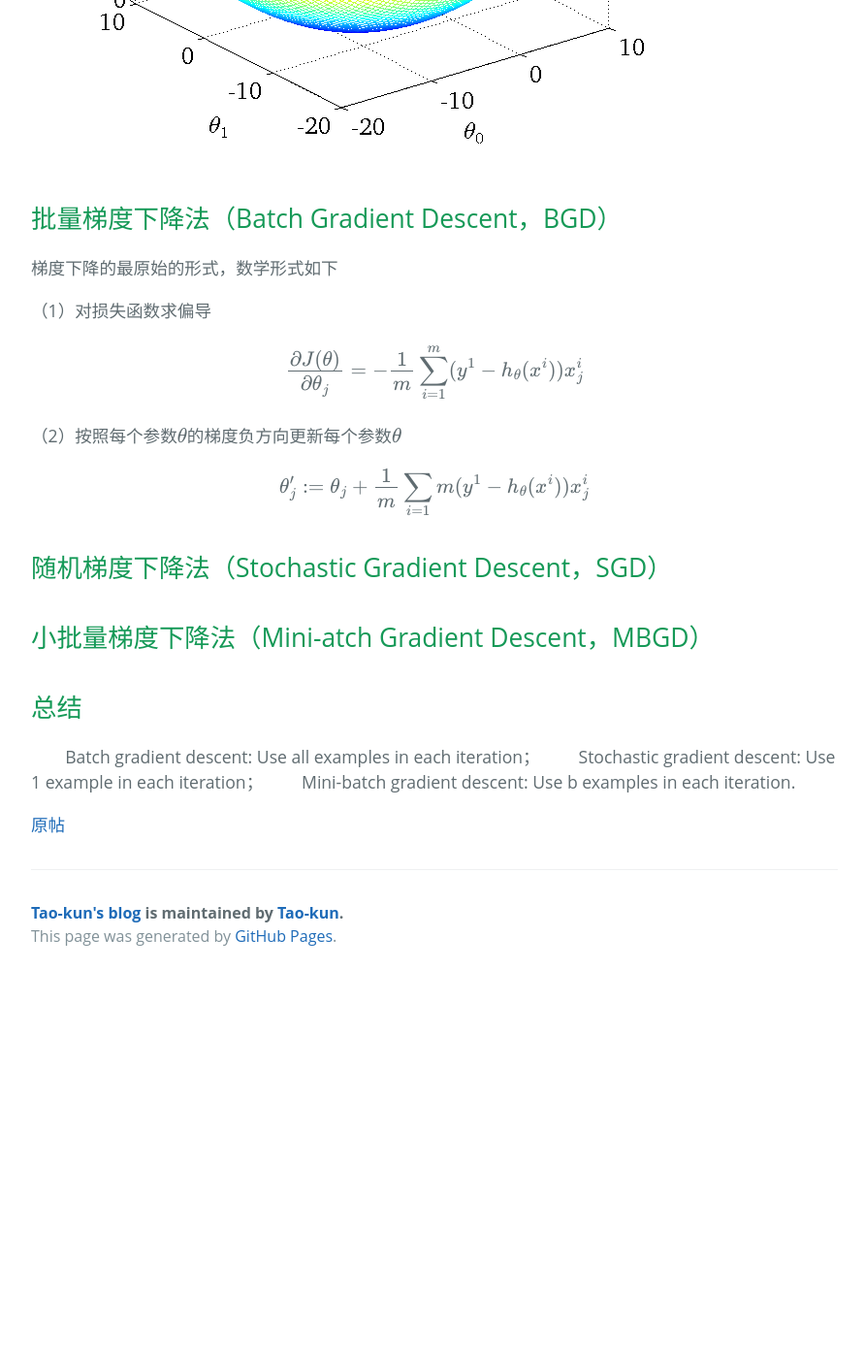
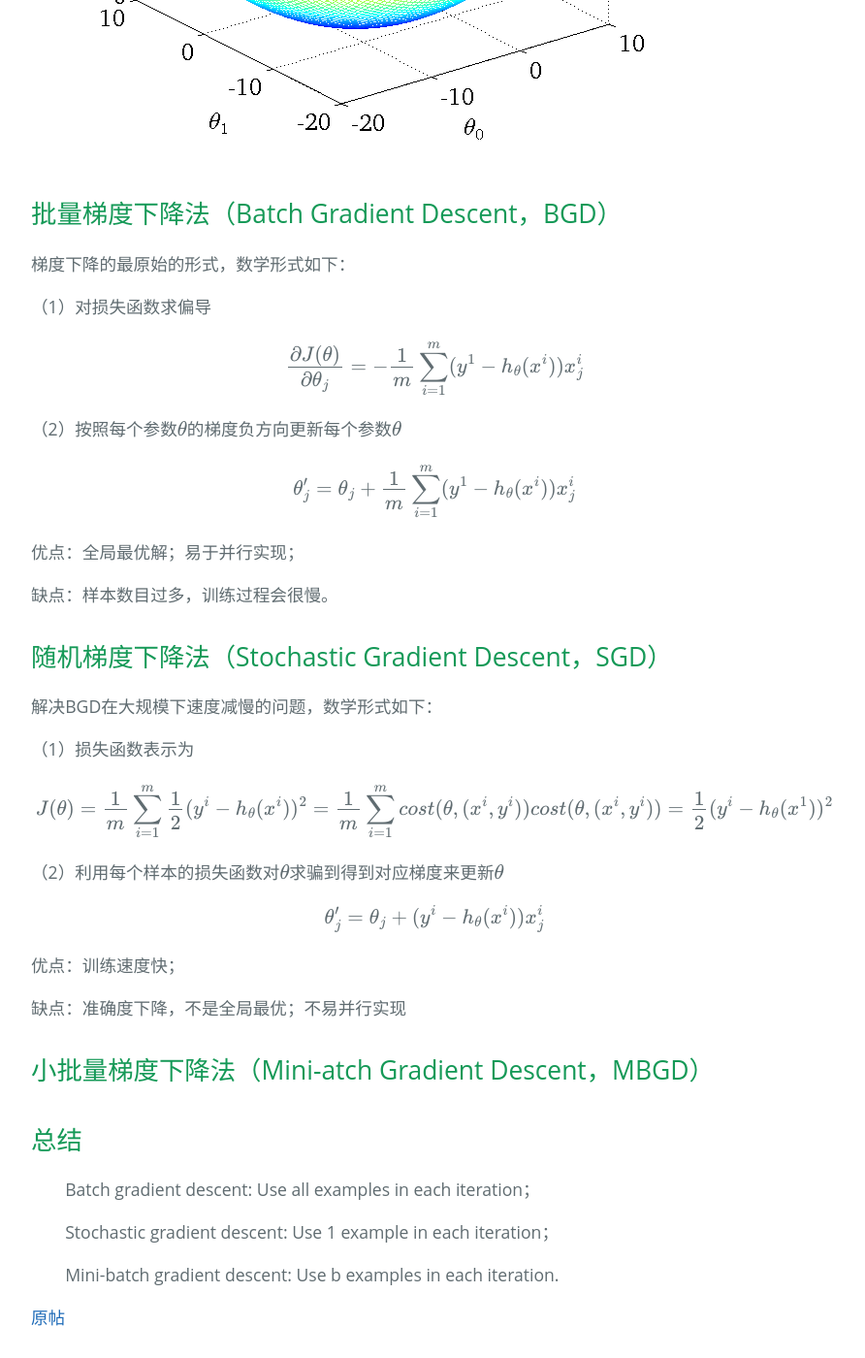
Before and after one commit to Tao-kun/Tao-kun.github.io, a Jekyll site: the page built from _posts/2017-04-25-gradient-descent.markdown, in a window 1280 px wide and 1400 px high, scrolled down 1040 px. Shown: the whole window at 97% size, without its empty margins (192-1084 px from the left). Built offline with Jekyll 4.4.1, drawn with Linux system fonts in a browser that asks for light colours; some web fonts are replaced; formulas are drawn with MathJax 3; before the commit the page ends 2049 px from its top, so only the background shows below that.

Commit message:
update sgd

```diff
--- a/_posts/2017-04-25-gradient-descent.markdown
+++ b/_posts/2017-04-25-gradient-descent.markdown
@@ -17,7 +17,7 @@ $$J_{train}(\theta)=\frac{1}{2m}\sum_{i=1}^{m}(h_{\theta}(x^{(i)})-y^{(i)})^{2}$
 ![pic_001]({{"/assets/images/gradient-descent-pic001.png" | site.baseurl }})
 
 ## 批量梯度下降法（Batch Gradient Descent，BGD）
-梯度下降的最原始的形式，数学形式如下
+梯度下降的最原始的形式，数学形式如下：
 
 （1）对损失函数求偏导
 
@@ -25,13 +25,35 @@ $$\frac{\partial J(\theta)}{\partial \theta_j}=-\frac{1}{m}\sum_{i=1}^{m}(y^1-h_
 
 （2）按照每个参数$$\theta$$的梯度负方向更新每个参数$$\theta$$
 
-$$\theta_j':=\theta_j+\frac{1}{m}\sum_{i=1}{m}(y^1-h_{\theta}(x^i))x_j^i$$
+$$\theta_j'=\theta_j+\frac{1}{m}\sum_{i=1}^{m}(y^1-h_{\theta}(x^i))x_j^i$$
+
+优点：全局最优解；易于并行实现；
+
+缺点：样本数目过多，训练过程会很慢。
 
 ## 随机梯度下降法（Stochastic Gradient Descent，SGD）
+解决BGD在大规模下速度减慢的问题，数学形式如下：
+
+（1）损失函数表示为
+
+$$J(\theta)=\frac{1}{m}\sum_{i=1}^{m}\frac{1}{2}(y^i-h_{\theta}(x^i))^2=\frac{1}{m}\sum_{i=1}^{m}cost(\theta,(x^i,y^i)) \\
+cost(\theta,(x^i,y^i))=\frac{1}{2}(y^i-h_{\theta}(x^1))^2
+$$
+
+（2）利用每个样本的损失函数对$$\theta$$求骗到得到对应梯度来更新$$\theta$$
+
+$$\theta_j'=\theta_j+(y^i-h_{\theta}(x^i))x_j^i$$
+
+优点：训练速度快；
+
+缺点：准确度下降，不是全局最优；不易并行实现
+
 ## 小批量梯度下降法（Mini-atch Gradient Descent，MBGD）
 ## 总结
 　　Batch gradient descent: Use all examples in each iteration；
+
 　　Stochastic gradient descent: Use 1 example in each iteration；
+
 　　Mini-batch gradient descent: Use b examples in each iteration.
 
 
```
